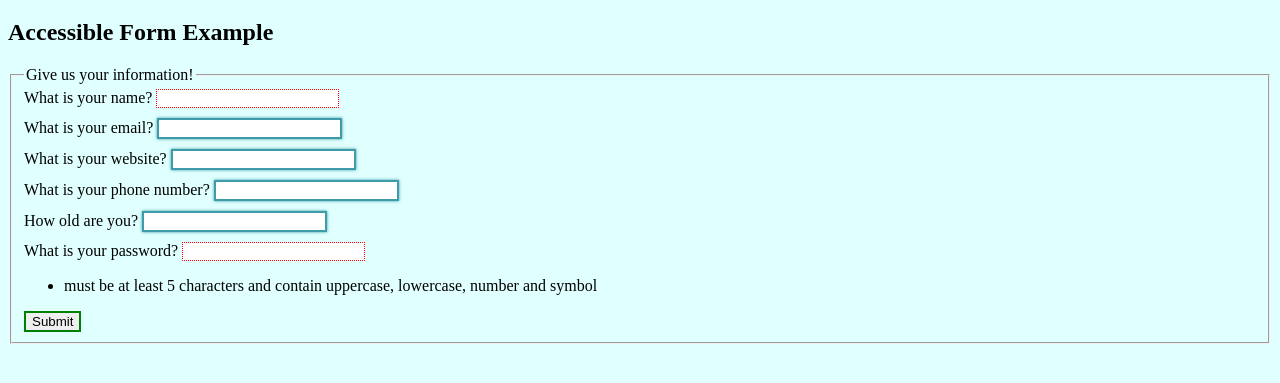
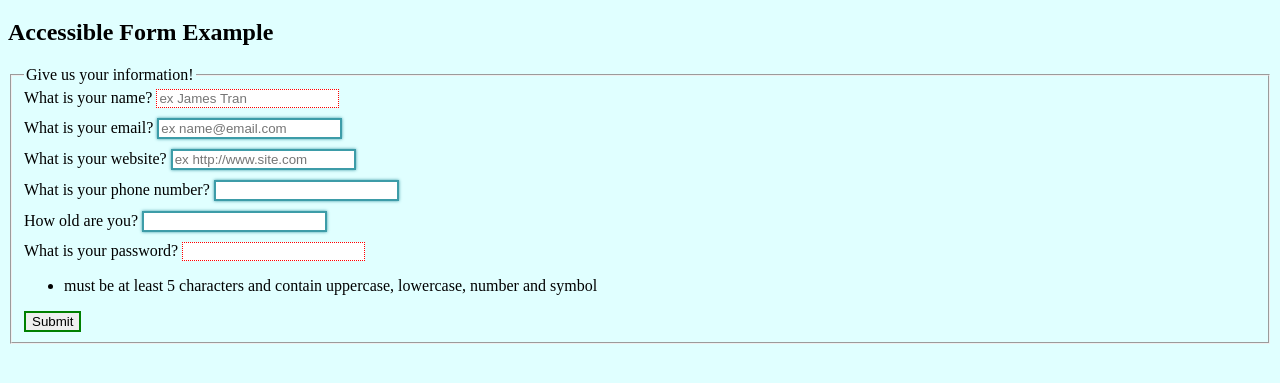
Before and after one commit to tranjames267/universal-design, a plain HTML site: page class-notes/forms-demo.html in a window 1280 px wide. Shown: the part 61-444 px from the top of the page. Drawn offline with Linux system fonts and the light colour scheme.

Commit message:
updated class notes

```diff
--- a/class-notes/css/form.css
+++ b/class-notes/css/form.css
@@ -3,9 +3,9 @@ body {
 }
 
 input:focus {
+    border: 4px solid blue;
     background: black;
-    color: white;
-    border: 4px solid yellow;
+    color: yellow;
 }
 
 input:valid {
--- a/class-notes/forms-demo.html
+++ b/class-notes/forms-demo.html
@@ -23,17 +23,17 @@
 
             <label for="name">
               What is your name?
-              <input type="text" id="name" required>
+              <input type="text" id="name" placeholder="ex James Tran"required>
             </label>
 
             <label for="your-email">
               What is your email?
-              <input type="email" id="your-email">
+              <input type="email" id="your-email" placeholder="ex name@email.com">
             </label>
 
             <label for="website">
               What is your website?
-              <input type="url" id="website">
+              <input type="url" id="website" placeholder="ex http://www.site.com">
             </label>
 
             <label for="phone">
```
Also changed, not shown: class-notes/skip-navigation.html (+1 -1 lines), class-notes/table-demo.html (+2 -2 lines).
